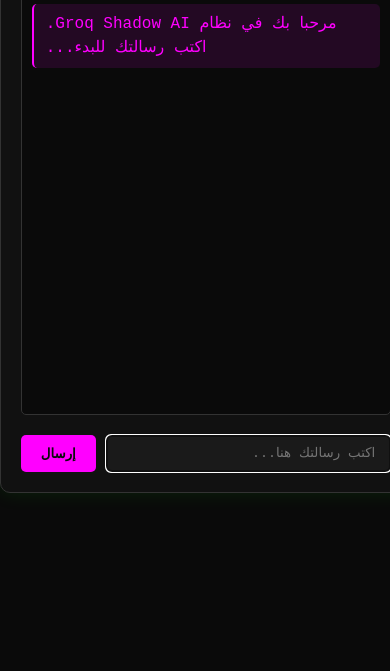
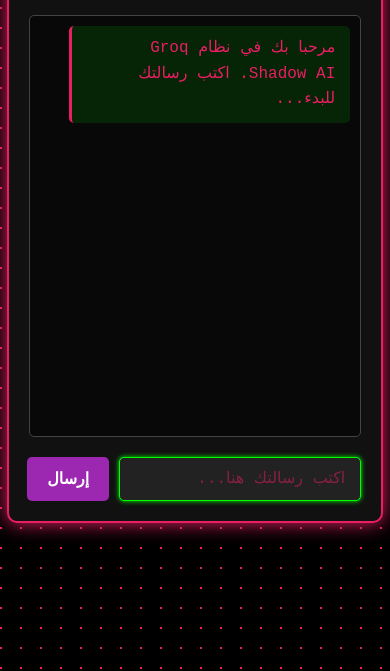
Before and after one commit to jasim28v-cloud/co, a plain HTML site: page index.html in a window 390 px wide. Shown: the part 213-884 px from the top of the page. Before the commit the page ends 844 px from the top, so only its background shows below. Drawn offline with Linux system fonts and the light colour scheme.

Commit message:
Update index.html

```diff
--- a/index.html
+++ b/index.html
@@ -6,151 +6,189 @@
     <title>Groq Shadow AI Terminal</title>
     <style>
         :root {
-            --bg-dark: #0a0a0a;
-            --text-primary: #e0e0e0;
+            --bg-color: #000;
+            --terminal-bg: #111;
+            --text-primary: #e91e63;
             --text-secondary: #00ff00;
-            --text-accent: #ff00ff;
-            --border-color: #333;
-            --input-bg: #1a1a1a;
+            --border-color: #444;
+            --input-bg: #222;
+            --button-bg: #9c27b0;
+            --button-hover: #7b1fa2;
+            --user-message-bg: rgba(139, 0, 139, 0.3);
+            --ai-message-bg: rgba(0, 100, 0, 0.3);
+            --glow-color: #e91e63;
         }
 
         body {
-            background-color: var(--bg-dark);
+            background-color: var(--bg-color);
             color: var(--text-primary);
             font-family: 'Courier New', monospace;
             margin: 0;
-            padding: 0;
-            height: 100vh;
+            padding: 20px;
+            min-height: 100vh;
             display: flex;
-            flex-direction: column;
+            justify-content: center;
             align-items: center;
-            justify-content: center;
+            text-align: center;
+            background-image: radial-gradient(circle at 1px 1px, var(--glow-color) 1px, transparent 0);
+            background-size: 20px 20px;
         }
 
-        .container {
+        .terminal-container {
             width: 90%;
-            max-width: 800px;
-            background-color: #111;
+            max-width: 500px;
+            background-color: var(--terminal-bg);
+            border: 2px solid var(--glow-color);
             border-radius: 10px;
             padding: 20px;
-            box-shadow: 0 0 20px rgba(0, 255, 0, 0.1);
-            border: 1px solid var(--border-color);
+            box-shadow: 0 0 20px var(--glow-color);
         }
 
-        .header {
-            text-align: center;
+        .terminal-header {
+            color: var(--glow-color);
+            font-size: 24px;
             margin-bottom: 20px;
-            color: var(--text-accent);
-            font-size: 24px;
+            text-shadow: 0 0 10px var(--glow-color);
             font-weight: bold;
+            border-bottom: 1px solid var(--border-color);
+            padding-bottom: 10px;
         }
 
-        .messages {
+        .terminal-messages {
             height: 400px;
             overflow-y: auto;
             margin-bottom: 20px;
             padding: 10px;
-            background-color: var(--bg-dark);
+            background-color: rgba(0, 0, 0, 0.5);
             border: 1px solid var(--border-color);
             border-radius: 5px;
+            text-align: right;
+            display: flex;
+            flex-direction: column;
+            gap: 10px;
         }
 
         .message {
-            margin-bottom: 10px;
-            padding: 8px 12px;
+            padding: 10px 15px;
             border-radius: 5px;
-            line-height: 1.5;
+            line-height: 1.6;
+            border-left: 3px solid var(--glow-color);
         }
 
         .user-message {
-            background-color: rgba(0, 255, 0, 0.1);
+            background-color: var(--user-message-bg);
             color: var(--text-secondary);
             text-align: right;
-            border-right: 2px solid var(--text-secondary);
+            align-self: flex-end;
+            max-width: 80%;
         }
 
         .ai-message {
-            background-color: rgba(255, 0, 255, 0.1);
-            color: var(--text-accent);
-            text-align: left;
-            border-left: 2px solid var(--text-accent);
+            background-color: var(--ai-message-bg);
+            color: var(--text-primary);
+            text-align: right;
+            align-self: flex-start;
+            max-width: 80%;
         }
 
-        .input-container {
+        .terminal-input-container {
             display: flex;
             gap: 10px;
+            margin-top: 10px;
         }
 
         #message-input {
             flex: 1;
-            padding: 10px 15px;
+            padding: 12px 15px;
             background-color: var(--input-bg);
-            color: var(--text-primary);
-            border: 1px solid var(--border-color);
+            color: var(--text-secondary);
+            border: 1px solid var(--glow-color);
             border-radius: 5px;
             font-family: inherit;
+            font-size: 16px;
+            outline: none;
+        }
+
+        #message-input:focus {
+            border-color: var(--text-secondary);
+            box-shadow: 0 0 5px var(--text-secondary);
         }
 
         #send-button {
-            padding: 10px 20px;
-            background-color: var(--text-accent);
-            color: var(--bg-dark);
+            padding: 12px 20px;
+            background-color: var(--button-bg);
+            color: white;
             border: none;
             border-radius: 5px;
             font-weight: bold;
             cursor: pointer;
             transition: background-color 0.3s;
+            font-family: inherit;
+            font-size: 16px;
         }
 
         #send-button:hover {
-            background-color: #cc00cc;
+            background-color: var(--button-hover);
         }
 
         .typing-indicator {
-            color: var(--text-accent);
+            color: var(--text-secondary);
             font-style: italic;
-            text-align: left;
-            padding: 8px 12px;
+            text-align: right;
+            padding: 10px 15px;
+        }
+
+        .typing-indicator span {
+            animation: blink 1s infinite;
+        }
+
+        @keyframes blink {
+            0%, 100% { opacity: 1; }
+            50% { opacity: 0; }
+        }
+
+        ::placeholder {
+            color: rgba(233, 30, 99, 0.5);
         }
 
         @media (max-width: 600px) {
-            .container {
+            .terminal-container {
                 width: 95%;
             }
         }
     </style>
 </head>
 <body>
-    <div class="container">
-        <div class="header">GROQ SHADOW AI TERMINAL</div>
-        <div class="messages" id="messages">
+    <div class="terminal-container">
+        <div class="terminal-header">GROQ SHADOW AI TERMINAL</div>
+        <div class="terminal-messages" id="messages">
             <div class="message ai-message">
                 مرحبا بك في نظام Groq Shadow AI. اكتب رسالتك للبدء...
             </div>
         </div>
-        <div class="input-container">
+        <div class="terminal-input-container">
             <input type="text" id="message-input" placeholder="اكتب رسالتك هنا..." autocomplete="off">
             <button id="send-button">إرسال</button>
         </div>
     </div>
 
     <script>
-        // --- LAYER 1: GROQ API CONFIG ---
-        const GROQ_API_KEY = "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";
+        // Groq API Configuration
+        const GROQ_API_KEY = "YOUR_GROQ_API_KEY"; // استبدل بمفتاحك الخاص
         const GROQ_API_URL = "https://api.groq.com/openai/v1/chat/completions";
 
-        // --- LAYER 2: DOM ELEMENTS ---
+        // DOM Elements
         const messagesContainer = document.getElementById('messages');
         const messageInput = document.getElementById('message-input');
         const sendButton = document.getElementById('send-button');
 
-        // --- LAYER 3: HUMAN-LIKE DELAYS ---
+        // Human-like delay function
         function injectHumanDelay() {
             const delay = Math.random() * 1000 + 500; // 0.5-1.5 seconds
             return new Promise(resolve => setTimeout(resolve, delay));
         }
 
-        // --- LAYER 4: RANDOM USER AGENTS ---
+        // Random user agent generator
         function getRandomUserAgent() {
             const userAgents = [
                 "Mozilla/5.0 (Windows NT 10.0; Win64; x64) AppleWebKit/537.36 (KHTML, like Gecko) Chrome/91.0.4472.124 Safari/537.36",
@@ -160,7 +198,33 @@
             return userAgents[Math.floor(Math.random() * userAgents.length)];
         }
 
-        // --- LAYER 5: GROQ API REQUEST ---
+        // Add message to the terminal
+        function addMessage(text, isUser = false) {
+            const messageElement = document.createElement('div');
+            messageElement.className = isUser ? 'message user-message' : 'message ai-message';
+            messageElement.textContent = text;
+            messagesContainer.appendChild(messageElement);
+            messagesContainer.scrollTop = messagesContainer.scrollHeight;
+        }
+
+        // Show typing indicator
+        function showTypingIndicator() {
+            const typingElement = document.createElement('div');
+            typingElement.className = 'typing-indicator';
+            typingElement.innerHTML = 'Groq Shadow AI يكتب <span>|</span>';
+            messagesContainer.appendChild(typingElement);
+            messagesContainer.scrollTop = messagesContainer.scrollHeight;
+            return typingElement;
+        }
+
+        // Remove typing indicator
+        function removeTypingIndicator(element) {
+            if (element) {
+                messagesContainer.removeChild(element);
+            }
+        }
+
+        // Query Groq API
         async function queryGroqAPI(prompt) {
             try {
                 const response = await fetch(GROQ_API_URL, {
@@ -184,53 +248,16 @@
                 return data.choices[0].message.content;
             } catch (error) {
                 console.error("Groq API Error:", error);
-                return "حدث خطأ في الاتصال بنظام الذكاء الاصطناعي. حاول مرة أخرى.";
+                return "حدث خطأ في الاتصال بالذكاء الاصطناعي. حاول مرة أخرى.";
             }
         }
 
-        // --- LAYER 6: MESSAGE HANDLING ---
-        function addUserMessage(text) {
-            const messageElement = document.createElement('div');
-            messageElement.className = 'message user-message';
-            messageElement.textContent = text;
-            messagesContainer.appendChild(messageElement);
-            messagesContainer.scrollTop = messagesContainer.scrollHeight;
-        }
-
-        function addAIMessage(text) {
-            const messageElement = document.createElement('div');
-            messageElement.className = 'message ai-message';
-            messageElement.textContent = text;
-            messagesContainer.appendChild(messageElement);
-            messagesContainer.scrollTop = messagesContainer.scrollHeight;
-        }
-
-        function showTypingIndicator() {
-            const typingElement = document.createElement('div');
-            typingElement.className = 'typing-indicator';
-            typingElement.textContent = "Groq Shadow AI يكتب...";
-            messagesContainer.appendChild(typingElement);
-            messagesContainer.scrollTop = messagesContainer.scrollHeight;
-            return typingElement;
-        }
-
-        function removeTypingIndicator(element) {
-            messagesContainer.removeChild(element);
-        }
-
-        // --- LAYER 7: EVENT LISTENERS ---
-        sendButton.addEventListener('click', sendMessage);
-        messageInput.addEventListener('keypress', (e) => {
-            if (e.key === 'Enter') {
-                sendMessage();
-            }
-        });
-
+        // Send message function
         async function sendMessage() {
             const message = messageInput.value.trim();
             if (!message) return;
 
-            addUserMessage(message);
+            addMessage(message, true);
             messageInput.value = '';
             messageInput.focus();
 
@@ -240,14 +267,22 @@
             try {
                 const aiResponse = await queryGroqAPI(message);
                 removeTypingIndicator(typingIndicator);
-                addAIMessage(aiResponse);
+                addMessage(aiResponse);
             } catch (error) {
                 removeTypingIndicator(typingIndicator);
-                addAIMessage("حدث خطأ في الاتصال بالذكاء الاصطناعي. حاول مرة أخرى.");
+                addMessage("حدث خطأ في الاتصال بالذكاء الاصطناعي. حاول مرة أخرى.");
             }
         }
 
-        // --- LAYER 8: INITIAL MESSAGE ---
+        // Event listeners
+        sendButton.addEventListener('click', sendMessage);
+        messageInput.addEventListener('keypress', (e) => {
+            if (e.key === 'Enter') {
+                sendMessage();
+            }
+        });
+
+        // Initialize
         window.onload = function() {
             messagesContainer.scrollTop = messagesContainer.scrollHeight;
             messageInput.focus();
```
